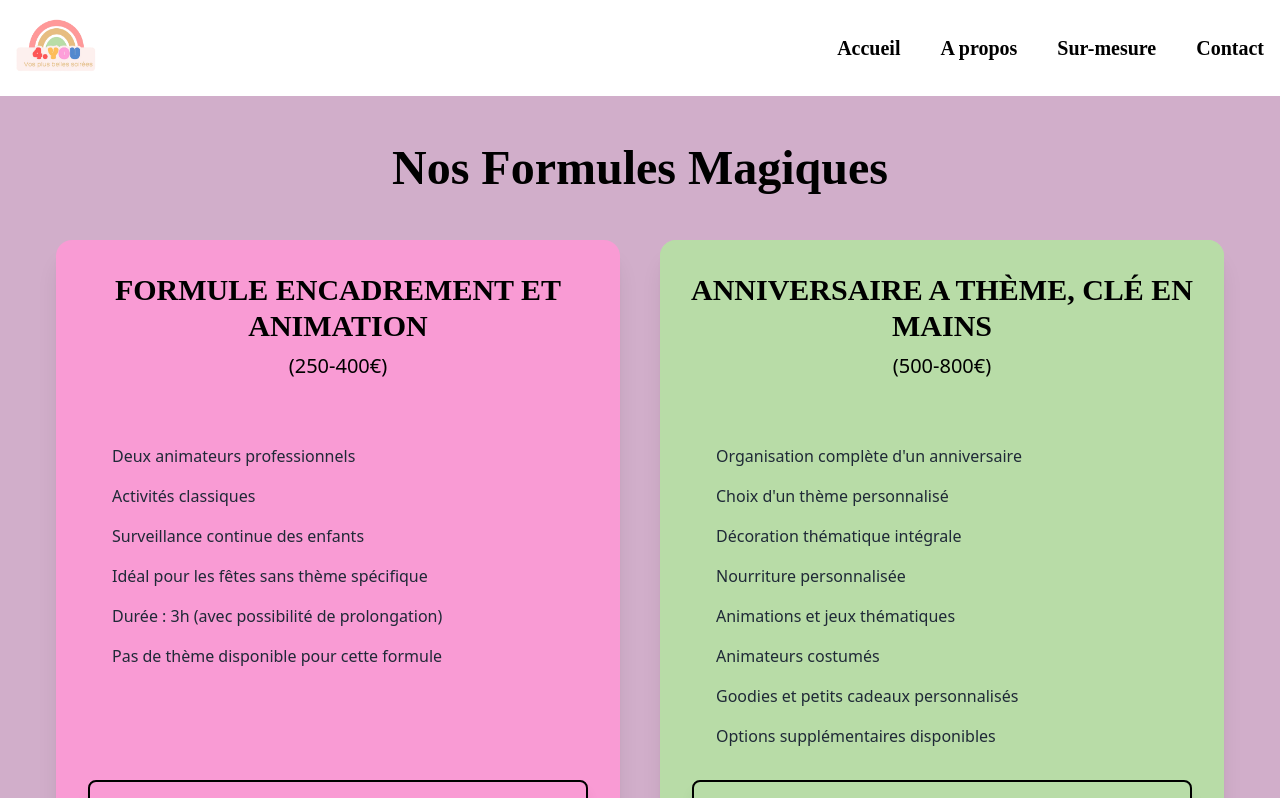
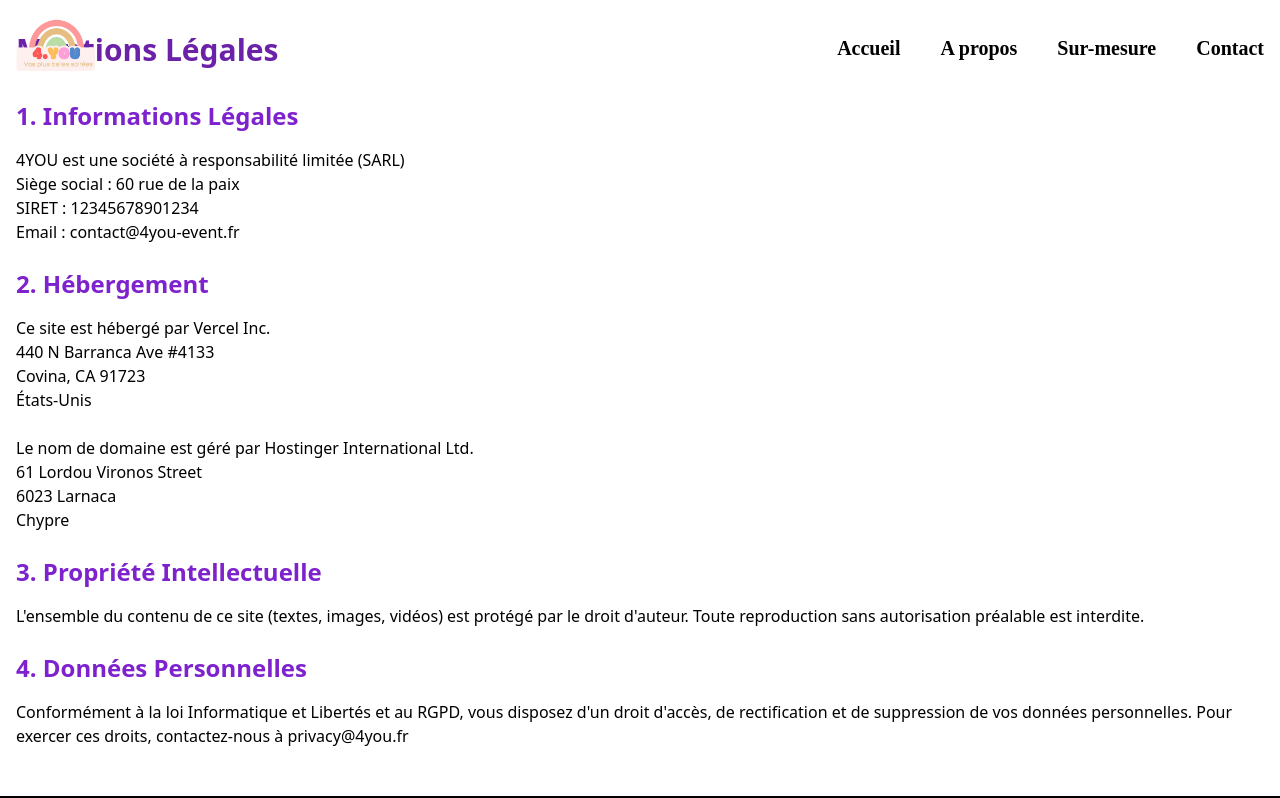
Before and after one commit to Ashuraz91z/4YOU, a Nuxt app: page /legal in a window 1280 px wide. Shown: the top 798 px of the page. Built offline with nearby package versions, Linux system fonts and the light colour scheme.

Commit message:
add legal page

```diff
--- a/pages/confidentialite.vue
+++ b/pages/confidentialite.vue
@@ -1,3 +1,64 @@
 <template>
-    confidentialité
+    <div>
+        <Header textColor="text-black" />
+        <div class="container mx-auto px-4 py-8">
+            <h1 class="text-3xl font-bold text-purple-800 mb-8">Politique de Confidentialité</h1>
+
+            <div class="space-y-6">
+                <section>
+                    <h2 class="text-2xl font-semibold text-purple-700 mb-4">1. Collecte des Informations</h2>
+                    <p class="mb-4">Nous collectons les informations suivantes lorsque vous utilisez nos services :</p>
+                    <ul class="list-disc ml-6 mb-4">
+                        <li>Nom et prénom</li>
+                        <li>Adresse email</li>
+                        <li>Numéro de téléphone</li>
+                        <li>Informations relatives à votre événement</li>
+                    </ul>
+                </section>
+
+                <section>
+                    <h2 class="text-2xl font-semibold text-purple-700 mb-4">2. Utilisation des Données</h2>
+                    <p class="mb-4">Les données collectées sont utilisées pour :</p>
+                    <ul class="list-disc ml-6 mb-4">
+                        <li>Traiter vos demandes de réservation</li>
+                        <li>Vous contacter concernant votre événement</li>
+                        <li>Améliorer nos services</li>
+                        <li>Vous envoyer des informations importantes relatives à votre réservation</li>
+                    </ul>
+                </section>
+
+                <section>
+                    <h2 class="text-2xl font-semibold text-purple-700 mb-4">3. Protection des Données</h2>
+                    <p class="mb-4">Nous mettons en œuvre des mesures de sécurité pour protéger vos informations personnelles :</p>
+                    <ul class="list-disc ml-6 mb-4">
+                        <li>Stockage sécurisé des données</li>
+                        <li>Accès limité aux informations personnelles</li>
+                        <li>Protocoles de sécurité pour les transactions</li>
+                    </ul>
+                </section>
+
+                <section>
+                    <h2 class="text-2xl font-semibold text-purple-700 mb-4">4. Vos Droits</h2>
+                    <p class="mb-4">Conformément au RGPD, vous disposez des droits suivants :</p>
+                    <ul class="list-disc ml-6 mb-4">
+                        <li>Droit d'accès à vos données</li>
+                        <li>Droit de rectification</li>
+                        <li>Droit à l'effacement</li>
+                        <li>Droit à la limitation du traitement</li>
+                        <li>Droit à la portabilité des données</li>
+                    </ul>
+                </section>
+
+                <section>
+                    <h2 class="text-2xl font-semibold text-purple-700 mb-4">5. Contact</h2>
+                    <p class="mb-4">Pour toute question concernant notre politique de confidentialité ou pour exercer vos droits, vous pouvez nous contacter :</p>
+                    <ul class="list-none mb-4">
+                        <li>Par email : contact@4you-event.fr</li>
+                        <li>Par téléphone : 01 23 45 67 89</li>
+                    </ul>
+                </section>
+            </div>
+        </div>
+        <Footer />
+    </div>
 </template>
--- a/pages/cookies.vue
+++ b/pages/cookies.vue
@@ -1,3 +1,35 @@
 <template>
-    <div>Cookies</div>
+    <div>
+        <Header textColor="text-black" />
+        <div class="container mx-auto px-4 py-8">
+            <h1 class="text-3xl font-bold text-purple-800 mb-8">Politique des Cookies</h1>
+
+            <div class="space-y-6">
+                <section>
+                    <h2 class="text-2xl font-semibold text-purple-700 mb-4">Information sur les Cookies</h2>
+                    <p class="mb-4">
+                        Ce site n'utilise pas de cookies pour suivre votre activité ou stocker vos préférences.
+                        Nous respectons votre vie privée et avons fait le choix de ne pas utiliser de technologies de suivi.
+                    </p>
+                </section>
+
+                <section>
+                    <h2 class="text-2xl font-semibold text-purple-700 mb-4">Pourquoi cette page ?</h2>
+                    <p class="mb-4">
+                        Cette page existe pour informer nos utilisateurs de notre politique en matière de cookies
+                        et pour être transparents sur nos pratiques en matière de protection de la vie privée.
+                    </p>
+                </section>
+
+                <section>
+                    <h2 class="text-2xl font-semibold text-purple-700 mb-4">Contact</h2>
+                    <p class="mb-4">
+                        Pour toute question concernant notre politique en matière de cookies et de protection des données,
+                        n'hésitez pas à nous contacter à privacy@4you.fr
+                    </p>
+                </section>
+            </div>
+        </div>
+        <Footer />
+    </div>
 </template>
--- a/pages/legal.vue
+++ b/pages/legal.vue
@@ -1,6 +1,53 @@
 <template>
-    <div class="bg-violet">
+    <div>
         <Header textColor="text-black" />
-        <Tableau  class="mt-24"/>
+        <div class="container mx-auto px-4 py-8">
+            <h1 class="text-3xl font-bold text-purple-800 mb-8">Mentions Légales</h1>
+
+            <div class="space-y-6">
+                <section>
+                    <h2 class="text-2xl font-semibold text-purple-700 mb-4">1. Informations Légales</h2>
+                    <p class="mb-4">
+                        4YOU est une société à responsabilité limitée (SARL)<br>
+                        Siège social : 60 rue de la paix<br>
+                        SIRET : 12345678901234<br>
+                        Email : contact@4you-event.fr
+                    </p>
+                </section>
+
+                <section>
+                    <h2 class="text-2xl font-semibold text-purple-700 mb-4">2. Hébergement</h2>
+                    <p class="mb-4">
+                        Ce site est hébergé par Vercel Inc.<br>
+                        440 N Barranca Ave #4133<br>
+                        Covina, CA 91723<br>
+                        États-Unis<br>
+                        <br>
+                        Le nom de domaine est géré par Hostinger International Ltd.<br>
+                        61 Lordou Vironos Street<br>
+                        6023 Larnaca<br>
+                        Chypre
+                    </p>
+                </section>
+
+                <section>
+                    <h2 class="text-2xl font-semibold text-purple-700 mb-4">3. Propriété Intellectuelle</h2>
+                    <p class="mb-4">
+                        L'ensemble du contenu de ce site (textes, images, vidéos) est protégé par le droit d'auteur.
+                        Toute reproduction sans autorisation préalable est interdite.
+                    </p>
+                </section>
+
+                <section>
+                    <h2 class="text-2xl font-semibold text-purple-700 mb-4">4. Données Personnelles</h2>
+                    <p class="mb-4">
+                        Conformément à la loi Informatique et Libertés et au RGPD, vous disposez d'un droit d'accès,
+                        de rectification et de suppression de vos données personnelles.
+                        Pour exercer ces droits, contactez-nous à privacy@4you.fr
+                    </p>
+                </section>
+            </div>
+        </div>
+        <Footer />
     </div>
 </template>
```
